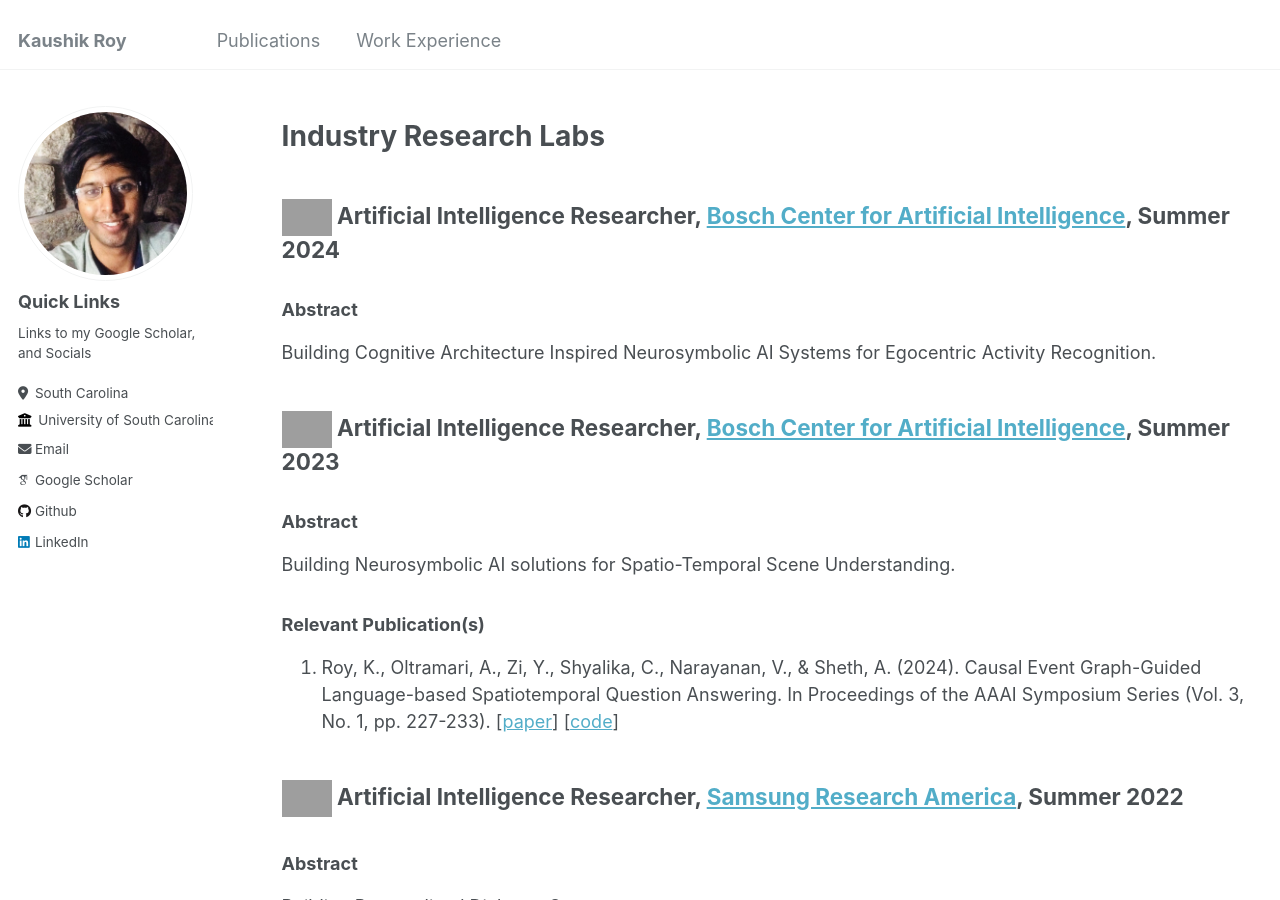
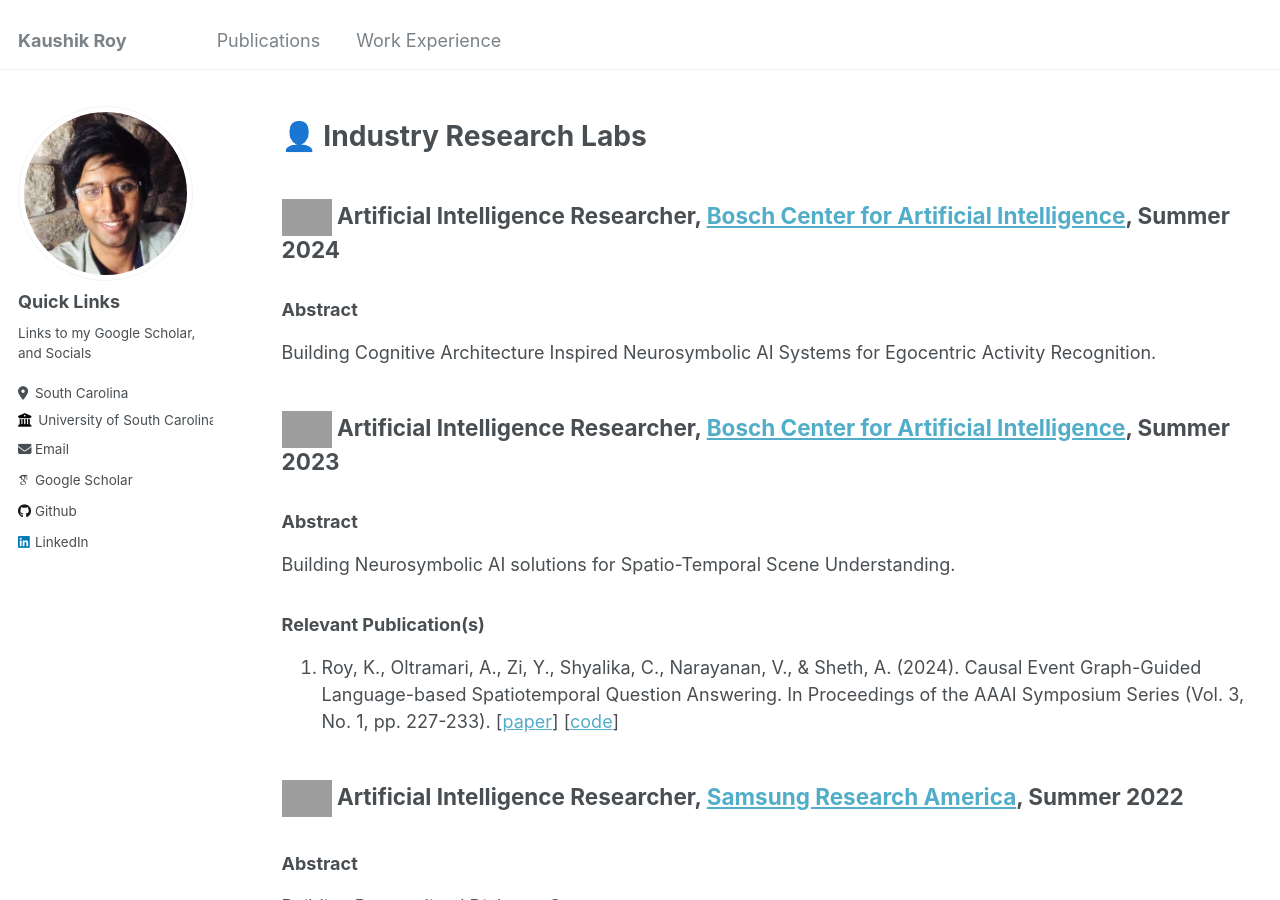
Before and after one commit to kauroy1994/home, a Jekyll site: the page built from _pages/cv.md, in a window 1280 px wide and 900 px high. Built offline with Jekyll 4.4.1, drawn with Linux system fonts in a browser that asks for light colours; some web fonts are replaced; grey boxes are pictures that could not be loaded.

Commit message:
Update cv.md

```diff
--- a/_pages/cv.md
+++ b/_pages/cv.md
@@ -7,7 +7,7 @@
 
 {% include base_path %}
 
-Industry Research Labs
+👤 Industry Research Labs
 ======
 
 ## <img src="https://github.com/kauroy1994/home/assets/57400980/8891649c-c178-41b9-8182-18d9c138fc95" width="50" height="50"> Artificial Intelligence Researcher, [Bosch Center for Artificial Intelligence](https://www.bosch-ai.com/), Summer 2024
```
